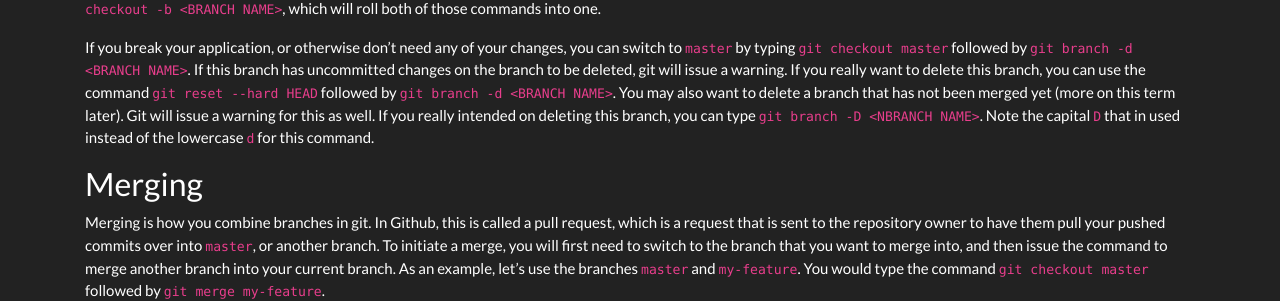
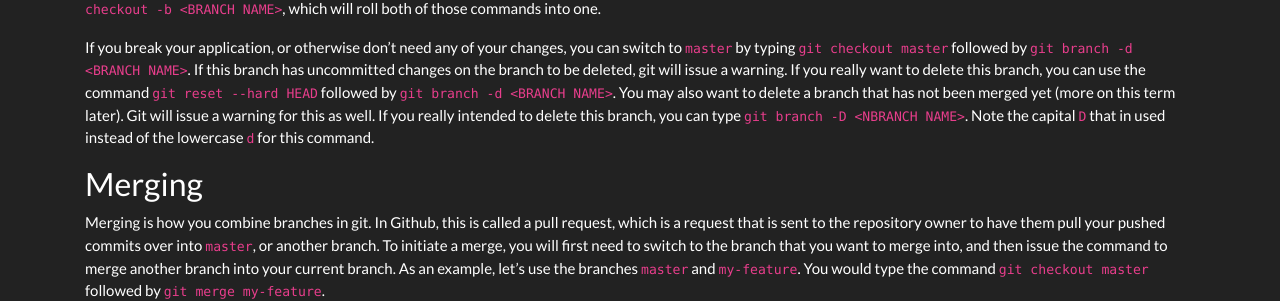
Before and after one commit to jkmills78/jkmills78.github.io, a Jekyll site: the page built from _tutorials/intro_to_git.md, in a window 1280 px wide and 900 px high, scrolled down 4750 px. Shown: the part 177-478 px from the top of the window. Built offline with Jekyll 4.4.1, drawn with Linux system fonts in a browser that asks for light colours.

Commit message:
Update intro_to_git.md

````diff
--- a/_tutorials/intro_to_git.md
+++ b/_tutorials/intro_to_git.md
@@ -161,7 +161,7 @@ Committing, as explained above, is just adding your changes to the repository.
 
 Branching is how you can create working copies of your repository.  This allows you to be able to make changes to a branch and either bring those changes into your master branch, or discard those changes. The command ```git branch``` will display all of your local branches.  Be aware that this will not show your remote branches.  To create a new branch use the command ```git branch <BRANCH NAME>```, followed by ```git checkout <BRANCH NAME>``` to switch over to that branch.  A nice shorthand for this is ```git checkout -b <BRANCH NAME>```, which will roll both of those commands into one.
 
-If you break your application, or otherwise don't need any of your changes, you can switch to ```master``` by typing ```git checkout master``` followed by ```git branch -d <BRANCH NAME>```.  If this branch has uncommitted changes on the branch to be deleted, git will issue a warning.  If you really want to delete this branch, you can use the command ```git reset --hard HEAD``` followed by ```git branch -d <BRANCH NAME>```.  You may also want to delete a branch that has not been merged yet (more on this term later).  Git will issue a warning for this as well.  If you really intended on deleting this branch, you can type ```git branch -D <NBRANCH NAME>```.  Note the capital ```D``` that in used instead of the lowercase ```d``` for this command.
+If you break your application, or otherwise don't need any of your changes, you can switch to ```master``` by typing ```git checkout master``` followed by ```git branch -d <BRANCH NAME>```.  If this branch has uncommitted changes on the branch to be deleted, git will issue a warning.  If you really want to delete this branch, you can use the command ```git reset --hard HEAD``` followed by ```git branch -d <BRANCH NAME>```.  You may also want to delete a branch that has not been merged yet (more on this term later).  Git will issue a warning for this as well.  If you really intended to delete this branch, you can type ```git branch -D <NBRANCH NAME>```.  Note the capital ```D``` that in used instead of the lowercase ```d``` for this command.
 
 ### Merging
 
````
